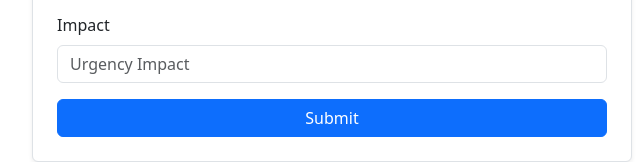
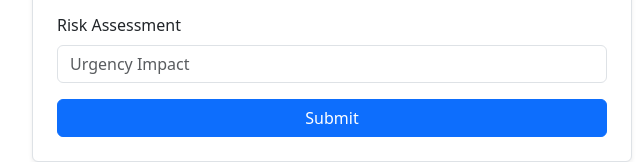
Before and after one commit to RyanBlix1/Advanced-Software-Development-Proj, a website: page src/views/incidentView.html in a window 1280 px wide. Shown: the part 962-1124 px from the top of the page, 308-948 px from the left. Drawn offline with nearby package versions, Linux system fonts and the light colour scheme.

Commit message:
small ui fix
failed to implement on first try

```diff
--- a/src/views/incidentView.html
+++ b/src/views/incidentView.html
@@ -122,7 +122,7 @@
 
                     <!-- Risk Assessment -->
                     <div class="mb-3">
-                        <label for="riskAssessment" class="form-label">Impact</label>
+                        <label for="riskAssessment" class="form-label">Risk Assessment</label>
                         <input class="form-control" id="riskAssessment" name="riskAssessment"
                             placeholder="Urgency Impact" readonly>
                     </div>
```
Also changed, not shown: src/views/index.html (+1 -1 lines), 2 other files.
